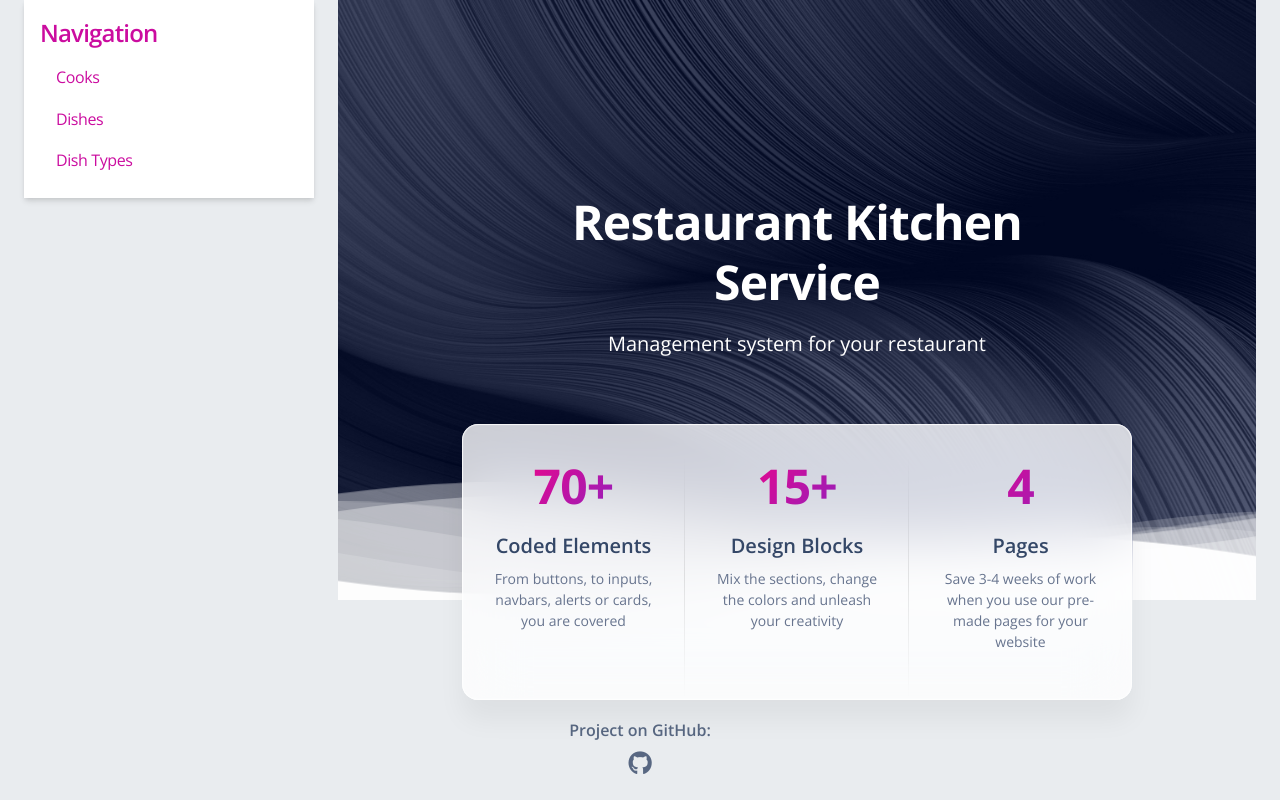
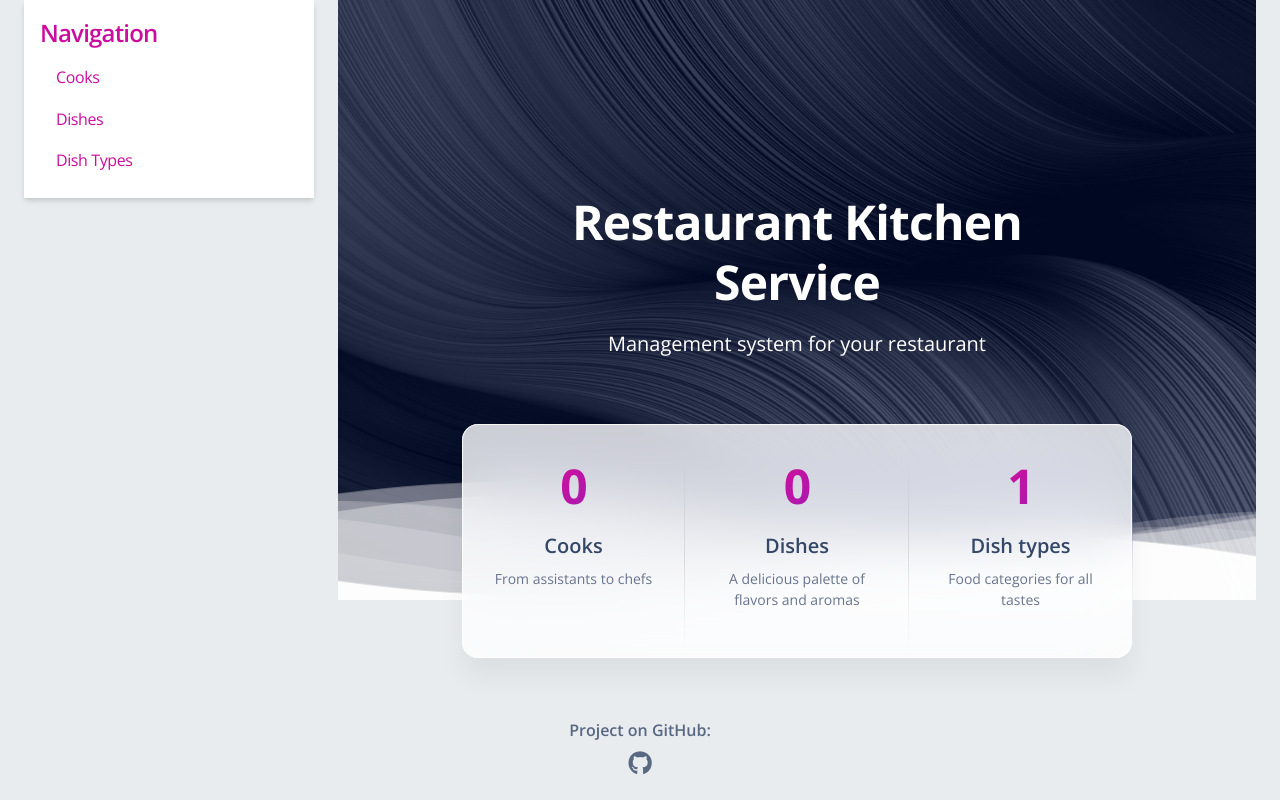
Before and after one commit to Postpostman/restaurant_kitchen_service, a Django app: page / in a window 1280 px wide. Run offline with Django 5.2, Linux system fonts and the light colour scheme; a user stored in the database is signed in; data comes from the database, SQL or seed files in the repository; both versions use the stored data as it was after the commit; data that the repository does not hold is empty; some libraries are stand-ins or nearby versions.

Commit message:
change values in index.html in accordance to project theme

```diff
--- a/templates/index.html
+++ b/templates/index.html
@@ -17,7 +17,8 @@
       <!-- Main Content -->
       <div class="col-md-9">
         <header class="header-2">
-        <div class="page-header min-vh-75 relative" style="background-image: url('{% static 'img/curved-images/curved.jpg' %}')">
+          <div class="page-header min-vh-75 relative"
+               style="background-image: url('{% static 'img/curved-images/curved.jpg' %}')">
             <div class="container">
               <div class="row">
                 <div class="col-lg-7 text-center mx-auto">
@@ -27,17 +28,18 @@
               </div>
             </div>
             <div class="position-absolute w-100 z-index-1 bottom-0">
-            <svg class="waves" xmlns="http://www.w3.org/2000/svg" xmlns:xlink="http://www.w3.org/1999/xlink" viewBox="0 24 150 40" preserveAspectRatio="none" shape-rendering="auto">
+              <svg class="waves" xmlns="http://www.w3.org/2000/svg" xmlns:xlink="http://www.w3.org/1999/xlink"
+                   viewBox="0 24 150 40" preserveAspectRatio="none" shape-rendering="auto">
                 <defs>
-                <path id="gentle-wave" d="M-160 44c30 0 58-18 88-18s58 18 88 18 58-18 88-18 58 18 88 18 v44h-352z" />
+                  <path id="gentle-wave" d="M-160 44c30 0 58-18 88-18s58 18 88 18 58-18 88-18 58 18 88 18 v44h-352z"/>
                 </defs>
                 <g class="moving-waves">
-                <use xlink:href="#gentle-wave" x="48" y="-1" fill="rgba(255,255,255,0.40)" />
-                <use xlink:href="#gentle-wave" x="48" y="3" fill="rgba(255,255,255,0.35)" />
-                <use xlink:href="#gentle-wave" x="48" y="5" fill="rgba(255,255,255,0.25)" />
-                <use xlink:href="#gentle-wave" x="48" y="8" fill="rgba(255,255,255,0.20)" />
-                <use xlink:href="#gentle-wave" x="48" y="13" fill="rgba(255,255,255,0.15)" />
-                <use xlink:href="#gentle-wave" x="48" y="16" fill="rgba(255,255,255,0.95)" />
+                  <use xlink:href="#gentle-wave" x="48" y="-1" fill="rgba(255,255,255,0.40)"/>
+                  <use xlink:href="#gentle-wave" x="48" y="3" fill="rgba(255,255,255,0.35)"/>
+                  <use xlink:href="#gentle-wave" x="48" y="5" fill="rgba(255,255,255,0.25)"/>
+                  <use xlink:href="#gentle-wave" x="48" y="8" fill="rgba(255,255,255,0.20)"/>
+                  <use xlink:href="#gentle-wave" x="48" y="13" fill="rgba(255,255,255,0.15)"/>
+                  <use xlink:href="#gentle-wave" x="48" y="16" fill="rgba(255,255,255,0.95)"/>
                 </g>
               </svg>
             </div>
@@ -51,25 +53,30 @@
                 <div class="row">
                   <div class="col-md-4 position-relative">
                     <div class="p-3 text-center">
-                    <h1 class="text-gradient text-primary"><span id="state1" countTo="70">0</span>+</h1>
-                    <h5 class="mt-3">Coded Elements</h5>
-                    <p class="text-sm">From buttons, to inputs, navbars, alerts or cards, you are covered</p>
+                      <h1 class="text-gradient text-primary"><span id="state1"
+                                                                   countTo={{ num_cooks }}>{{ num_dishes }}</span></h1>
+                      <h5 class="mt-3">Cooks</h5>
+                      <p class="text-sm">
+                        From assistants to chefs</p>
                     </div>
                     <hr class="vertical dark">
                   </div>
                   <div class="col-md-4 position-relative">
                     <div class="p-3 text-center">
-                    <h1 class="text-gradient text-primary"> <span id="state2" countTo="15">0</span>+</h1>
-                    <h5 class="mt-3">Design Blocks</h5>
-                    <p class="text-sm">Mix the sections, change the colors and unleash your creativity</p>
+                      <h1 class="text-gradient text-primary"><span id="state2"
+                                                                   countTo={{ num_dishes }}>{{ num_dishes }}</span>
+                      </h1>
+                      <h5 class="mt-3">Dishes</h5>
+                      <p class="text-sm">A delicious palette of flavors and aromas</p>
                     </div>
                     <hr class="vertical dark">
                   </div>
                   <div class="col-md-4">
                     <div class="p-3 text-center">
-                    <h1 class="text-gradient text-primary" id="state3" countTo="4">0</h1>
-                    <h5 class="mt-3">Pages</h5>
-                    <p class="text-sm">Save 3-4 weeks of work when you use our pre-made pages for your website</p>
+                      <h1 class="text-gradient text-primary" id="state3" countTo={{ num_dishes_types }}>0</h1>
+                      <h5 class="mt-3">Dish types</h5>
+                      <p class="text-sm">
+                        Food categories for all tastes</p>
                     </div>
                   </div>
                 </div>
@@ -88,15 +95,27 @@
       // JavaScript to animate counters
       if (document.getElementById('state1')) {
           const countUp = new CountUp('state1', document.getElementById("state1").getAttribute("countTo"));
-    if (!countUp.error) { countUp.start(); } else { console.error(countUp.error); }
+          if (!countUp.error) {
+              countUp.start();
+          } else {
+              console.error(countUp.error);
+          }
       }
       if (document.getElementById('state2')) {
           const countUp1 = new CountUp('state2', document.getElementById("state2").getAttribute("countTo"));
-    if (!countUp1.error) { countUp1.start(); } else { console.error(countUp1.error); }
+          if (!countUp1.error) {
+              countUp1.start();
+          } else {
+              console.error(countUp1.error);
+          }
       }
       if (document.getElementById('state3')) {
           const countUp2 = new CountUp('state3', document.getElementById("state3").getAttribute("countTo"));
-    if (!countUp2.error) { countUp2.start(); } else { console.error(countUp2.error); }
+          if (!countUp2.error) {
+              countUp2.start();
+          } else {
+              console.error(countUp2.error);
+          }
       }
   </script>
 {% endblock javascripts %}
```
Also changed, not shown: db.sqlite3, service/migrations/0002_alter_cook_is_active.py (added). Lines whose indentation alone changed are shown as unchanged.
